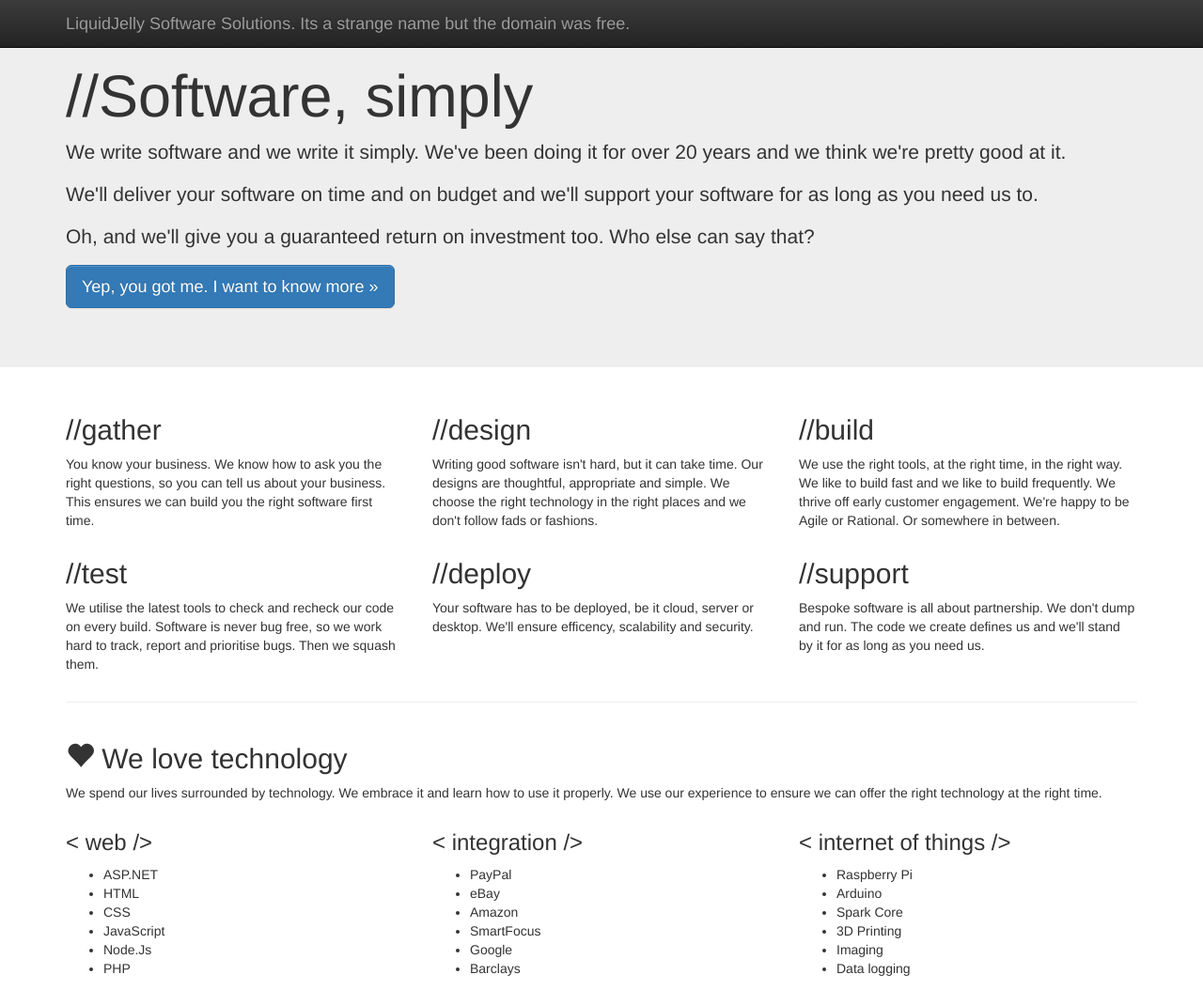
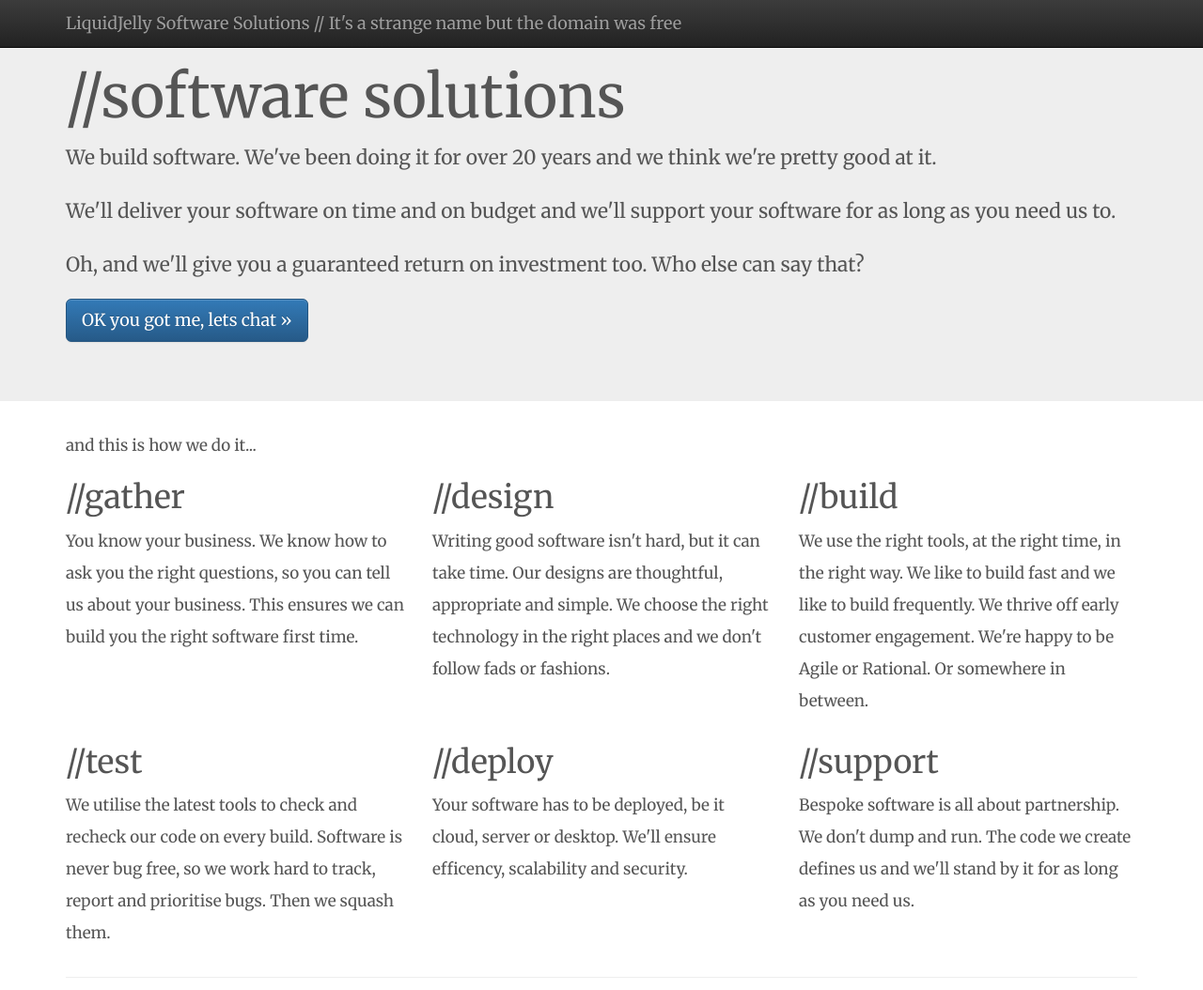
Before and after one commit to cuperman007/liquidjelly, a plain HTML site: page index.html in a window 1280 px wide. Shown: the top 1054 px of the page at 94% size. Drawn offline with nearby package versions, Linux system fonts and the light colour scheme; a web font is replaced by a local one.

Commit message:
Content and style updates

```diff
--- a/index.html
+++ b/index.html
@@ -10,7 +10,7 @@
     <meta name="author" content="">
     <link rel="icon" href="../../favicon.ico">
 
-    <title>Software Solutions, by LiquidJelly. It's a strange name, but the domain was free.</title>
+    <title>Software Solutions, by LiquidJelly // It's a strange name, but the domain was free.</title>
 
     <!-- Latest compiled and minified CSS -->
     <link rel="stylesheet" href="https://maxcdn.bootstrapcdn.com/bootstrap/3.3.6/css/bootstrap.min.css" integrity="sha384-1q8mTJOASx8j1Au+a5WDVnPi2lkFfwwEAa8hDDdjZlpLegxhjVME1fgjWPGmkzs7" crossorigin="anonymous">
@@ -21,19 +21,9 @@
     <!-- Latest compiled and minified JavaScript -->
     <script src="https://maxcdn.bootstrapcdn.com/bootstrap/3.3.6/js/bootstrap.min.js" integrity="sha384-0mSbJDEHialfmuBBQP6A4Qrprq5OVfW37PRR3j5ELqxss1yVqOtnepnHVP9aJ7xS" crossorigin="anonymous"></script>
 
-
-    <!-- Bootstrap core CSS -->
-    <link href="../../dist/css/bootstrap.min.css" rel="stylesheet">
-
-    <!-- IE10 viewport hack for Surface/desktop Windows 8 bug -->
-    <link href="../../assets/css/ie10-viewport-bug-workaround.css" rel="stylesheet">
-
-    <!-- Custom styles for this template -->
-    <link href="jumbotron.css" rel="stylesheet">
-
-    <!-- Just for debugging purposes. Don't actually copy these 2 lines! -->
-    <!--[if lt IE 9]><script src="../../assets/js/ie8-responsive-file-warning.js"></script><![endif]-->
-    <script src="../../assets/js/ie-emulation-modes-warning.js"></script>
+    <link href='https://fonts.googleapis.com/css?family=Kanit:700' rel='stylesheet' type='text/css'>
+    <link href='https://fonts.googleapis.com/css?family=Droid+Sans' rel='stylesheet' type='text/css'>
+    <link href='https://fonts.googleapis.com/css?family=Merriweather:400,700,900' rel='stylesheet' type='text/css'>
 
     <!-- HTML5 shim and Respond.js for IE8 support of HTML5 elements and media queries -->
     <!--[if lt IE 9]>
@@ -54,6 +44,26 @@
   	  })();
 
   	</script>
+    <style type="text/css">
+      h1 {
+        font-size: 20em;
+        font:;
+
+      }
+      h2 {
+        font-size: 2em;
+        font:900;
+      }
+      body{
+          font-size: 1.7em;
+          font-family: 'Merriweather', sans-serif;
+          line-height: 2;
+          font-weight: 400;
+          text-transform: none;
+          min-height: 40px;
+          color: #555;
+      }
+    </style>
   </head>
 
   <body>
@@ -67,7 +77,7 @@
             <span class="icon-bar"></span>
             <span class="icon-bar"></span>
           </button>
-          <a class="navbar-brand" href="#">LiquidJelly Software Solutions. Its a strange name but the domain was free.</a>
+          <a class="navbar-brand" href="#">LiquidJelly Software Solutions // It's a strange name but the domain was free</a>
         </div>
         <div id="navbar" class="navbar-collapse collapse">
           <!--<form class="navbar-form navbar-right">
@@ -86,16 +96,20 @@
     <!-- Main jumbotron for a primary marketing message or call to action -->
     <div class="jumbotron">
       <div class="container">
-        <h1>//Software, simply</h1>
-        <p>We write software and we write it simply. We've been doing it for over 20 years and we think we're pretty good at it.</p>
+        <h1>//software solutions</h1>
+        <p>We build software. We've been doing it for over 20 years and we think we're pretty good at it.</p>
         <p>We'll deliver your software on time and on budget and we'll support your software for as long as you need us to.</p>
         <p>Oh, and we'll give you a guaranteed return on investment too. Who else can say that?</p>
-        <p><a class="btn btn-primary btn-lg" href="mailto:tellmemore@liquidjelly.co.uk?subject=Tell me more" role="button">Yep, you got me. I want to know more &raquo;</a></p>
+        <p><a class="btn btn-primary btn-lg" href="mailto:tellmemore@liquidjelly.co.uk?subject=Tell me more" role="button">OK you got me, lets chat &raquo;</a></p>
       </div>
     </div>
 
     <div class="container">
-      <!-- Example row of columns -->
+      <div class="row">
+        <div class="col-md-12">
+          and this is how we do it...
+        </div>
+      </div>
       <div class="row">
 
         <div class="col-md-4">
@@ -300,38 +314,33 @@
         <div class="col-md-12">
           <h2><span class="glyphicon glyphicon-user" aria-hidden="true"></span> We're Hiring</h2>
           <p>We are always on the lookout for talented designers and developers. You have to be self starting and motivated. You must be comfortable investigating new technnology as well as supporting older systems.</p>
-          <p>We're slap bang in the middle of the UK, nestled in the glorious Staffordshire Countryside. </p>
+          <p>We're situated right in the middle of the UK</p>
         </div>
         <div class="col-md-6">
           <h3><span class="glyphicon glyphicon-list-alt" aria-hidden="true"></span> Developer</h3>
           <p>Full stack developer required. You will be working with ASP.NET, Node.Js and Azure.</p>
-          <p>Your current skillset is mostly irrelevent - we are more interested in attitude rather than recollection of syntax.</p>
+          <p>Your current skillset is actually mostly irrelevent - we are more interested in attitude rather than recollection of syntax.</p>
         </div>
         <div class="col-md-6">
           <h3><span class="glyphicon glyphicon-picture" aria-hidden="true"></span> Designer</h3>
-          <p>Modern software designer. We like clean and flat. We like Bootstrap and Google Material guidelines. You'll need be (or willing to become) a CSS ninja.</p>
+          <p>Modern software designer. We like clean and flat. We like Bootstrap and Google Material guidelines. You'll need to be, or willing to become, a CSS ninja.</p>
+          <p>You'll need a good eye for detail and you'll need to care if the pixels aren't aligned.</p>
         </div>
         <div class="col-md-12">
           <hr>
-          <p>Remuneration for all roles is based on experience. NO AGENCIES. Want to find out more? <a href="mailto:iwanttoworkforyou@liquidjelly.co.uk">Email us</a> your CV and we'll get right back to you. Seriously, no agencies. </p>
+          <p>Remuneration for all roles is generous and will be based on experience. NO AGENCIES. Want to find out more? <a href="mailto:iwanttoworkforyou@liquidjelly.co.uk">Email us</a> your CV and we'll get right back to you. Seriously, no agencies. </p>
         </div>
       </div>
       <hr>
 
       <footer>
-        <p>&copy; 2011 - 2016 LiquidJelly Ltd is a registered company in England and Wales. <br/>
-		Registered Company Number: 07530917 | VAT Registration Number: 106 4284 35 <br/></p>
+        <p>
+          &copy; 2011 - 2016 LiquidJelly Ltd is a registered company in England and Wales. <br/>
+	        Registered Company Number: 07530917 | VAT Registration Number: 106 4284 35 <br/>
+        </p>
       </footer>
     </div> <!-- /container -->
 
 
-    <!-- Bootstrap core JavaScript
-    ================================================== -->
-    <!-- Placed at the end of the document so the pages load faster -->
-    <script src="https://ajax.googleapis.com/ajax/libs/jquery/1.11.3/jquery.min.js"></script>
-    <script>window.jQuery || document.write('<script src="../../assets/js/vendor/jquery.min.js"><\/script>')</script>
-    <script src="../../dist/js/bootstrap.min.js"></script>
-    <!-- IE10 viewport hack for Surface/desktop Windows 8 bug -->
-    <script src="../../assets/js/ie10-viewport-bug-workaround.js"></script>
   </body>
 </html>
```
